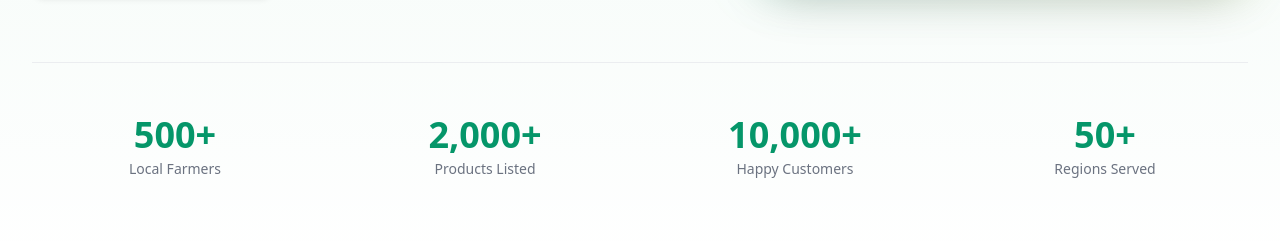
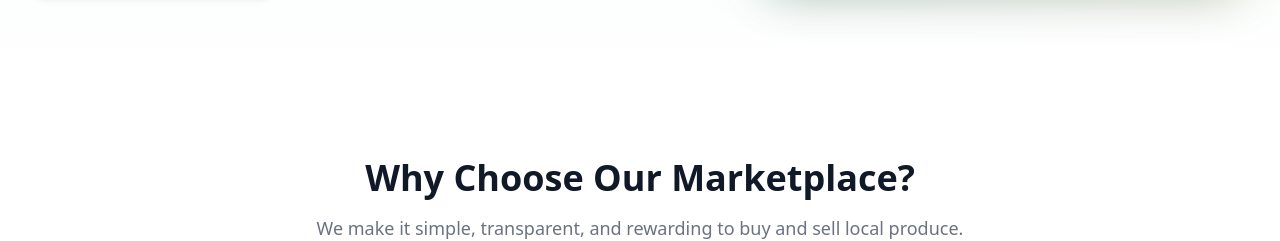
Before and after one commit to HarshThakur2580/Local-Farmer-Produce-Marketplace-NextJS, a Next.js app: page / in a window 1280 px wide. Shown: the part 568-809 px from the top of the page. Built offline with nearby package versions, Linux system fonts and the light colour scheme.

Commit message:
style: remove stats strip from homepage hero section

```diff
--- a/components/Hero.js
+++ b/components/Hero.js
@@ -77,21 +77,6 @@ export default function Hero() {
             </div>
           </div>
         </div>
-
-        {/* Stats Strip */}
-        <div className="mt-16 pt-10 border-t border-gray-200/70 grid grid-cols-2 sm:grid-cols-4 gap-6 text-center">
-          {[
-            { value: '500+', label: 'Local Farmers' },
-            { value: '2,000+', label: 'Products Listed' },
-            { value: '10,000+', label: 'Happy Customers' },
-            { value: '50+', label: 'Regions Served' },
-          ].map((stat) => (
-            <div key={stat.label} className="p-3">
-              <p className="text-3xl sm:text-4xl font-extrabold text-emerald-600">{stat.value}</p>
-              <p className="text-xs sm:text-sm font-medium text-gray-500 mt-1">{stat.label}</p>
-            </div>
-          ))}
-        </div>
       </div>
     </section>
   );
```
